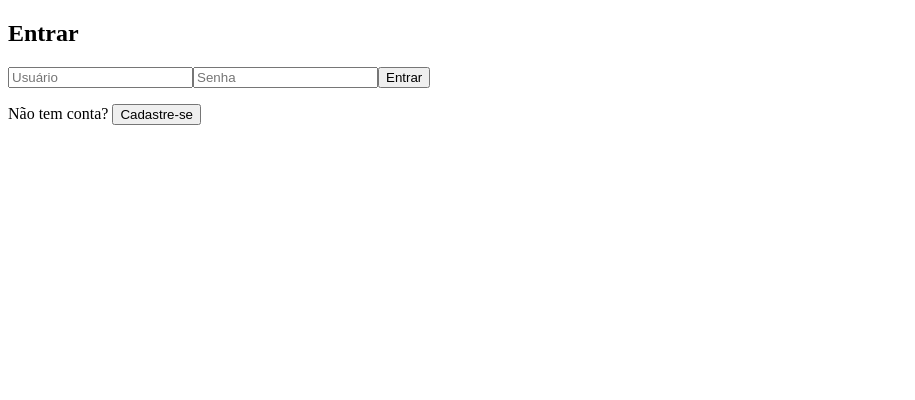
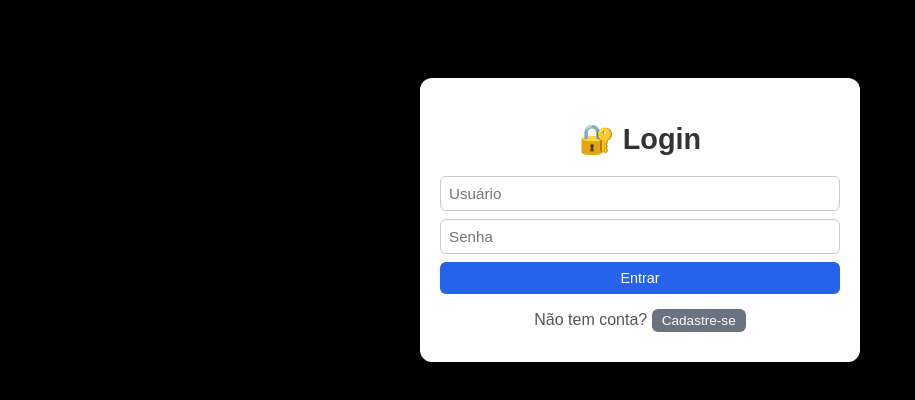
Before and after one commit to giofeitosa-dev/lista-tarefas, a React (Vite) app in the folder frontend/: page / in a window 1280 px wide. Shown: the top 400 px of the page, without its empty margins (0-915 px from the left). Built offline with nearby package versions, Linux system fonts and the light colour scheme.

Commit message:
fix: correct pages style

```diff
--- a/frontend/src/App.jsx
+++ b/frontend/src/App.jsx
@@ -19,15 +19,21 @@ function AppContent() {
   const isAdmin = role === 'ROLE_ADMIN';
 
   return (
-    <div>
-      <header style={{ display: 'flex', justifyContent: 'space-between' }}>
-        <span>Logado como {isAdmin ? 'Admin' : 'Usuário'}</span>
-        <button onClick={logout}>Sair</button>
-      </header>
-      <TodoList isAdmin={isAdmin} />
+  <div className="todo-container" style={{ maxWidth: 700 }}>
+    <div style={{ display: 'flex', justifyContent: 'space-between', alignItems: 'center', marginBottom: 20 }}>
+      <span style={{ color: '#555', fontSize: '0.9rem' }}>
+        Logado como <strong>{isAdmin ? 'Admin' : 'Usuário'}</strong>
+      </span>
+      <button onClick={logout} className="btn btn-gray">
+        Sair
+      </button>
     </div>
-  );
+    <TodoList isAdmin={isAdmin} />
+  </div>
+);
 }
+
+
 
 export default function App() {
   return (
--- a/frontend/src/components/Login.jsx
+++ b/frontend/src/components/Login.jsx
@@ -20,30 +20,38 @@ export default function Login({ onSwitchToRegister }) {
   }
 
   return (
-    <form onSubmit={handleSubmit}>
-      <h2>Entrar</h2>
+    <div className="todo-container" style={{ maxWidth: 400 }}>
+      <h2 className="todo-title">🔐 Login</h2>
+      <div className="add-form" style={{ flexDirection: 'column' }}>
         <input
           type="text"
           placeholder="Usuário"
           value={username}
           onChange={(e) => setUsername(e.target.value)}
-        required
+          className="input"
         />
         <input
           type="password"
           placeholder="Senha"
           value={password}
           onChange={(e) => setPassword(e.target.value)}
-        required
+          className="input"
         />
-      {error && <p style={{ color: 'red' }}>{error}</p>}
-      <button type="submit">Entrar</button>
-      <p>
+        {error && <p style={{ color: '#dc2626', margin: 0 }}>{error}</p>}
+        <button onClick={handleSubmit} className="btn btn-blue">
+          Entrar
+        </button>
+      </div>
+      <p style={{ textAlign: 'center', color: '#555' }}>
         Não tem conta?{' '}
-        <button type="button" onClick={onSwitchToRegister}>
+        <button
+          onClick={onSwitchToRegister}
+          className="btn btn-gray"
+          style={{ padding: '4px 10px', fontSize: '0.85rem' }}
+        >
           Cadastre-se
         </button>
       </p>
-    </form>
+    </div>
   );
 }
--- a/frontend/src/components/Register.jsx
+++ b/frontend/src/components/Register.jsx
@@ -20,38 +20,49 @@ export default function Register({ onSwitchToLogin }) {
 
   if (success) {
     return (
-      <div>
-        <p>Conta criada! Agora você já pode entrar.</p>
-        <button onClick={onSwitchToLogin}>Ir para o login</button>
+      <div className="todo-container" style={{ maxWidth: 400, textAlign: 'center' }}>
+        <h2 className="todo-title">✅ Conta criada!</h2>
+        <p style={{ color: '#555' }}>Agora você já pode entrar.</p>
+        <button onClick={onSwitchToLogin} className="btn btn-blue">
+          Ir para o login
+        </button>
       </div>
     );
   }
 
   return (
-    <form onSubmit={handleSubmit}>
-      <h2>Criar conta</h2>
+    <div className="todo-container" style={{ maxWidth: 400 }}>
+      <h2 className="todo-title">📝 Criar conta</h2>
+      <div className="add-form" style={{ flexDirection: 'column' }}>
         <input
           type="text"
           placeholder="Usuário"
           value={username}
           onChange={(e) => setUsername(e.target.value)}
-        required
+          className="input"
         />
         <input
           type="password"
           placeholder="Senha"
           value={password}
           onChange={(e) => setPassword(e.target.value)}
-        required
+          className="input"
         />
-      {error && <p style={{ color: 'red' }}>{error}</p>}
-      <button type="submit">Cadastrar</button>
-      <p>
+        {error && <p style={{ color: '#dc2626', margin: 0 }}>{error}</p>}
+        <button onClick={handleSubmit} className="btn btn-blue">
+          Cadastrar
+        </button>
+      </div>
+      <p style={{ textAlign: 'center', color: '#555' }}>
         Já tem conta?{' '}
-        <button type="button" onClick={onSwitchToLogin}>
+        <button
+          onClick={onSwitchToLogin}
+          className="btn btn-gray"
+          style={{ padding: '4px 10px', fontSize: '0.85rem' }}
+        >
           Entrar
         </button>
       </p>
-    </form>
+    </div>
   );
 }
--- a/frontend/src/main.jsx
+++ b/frontend/src/main.jsx
@@ -1,6 +1,6 @@
 import { StrictMode } from 'react'
 import { createRoot } from 'react-dom/client'
-
+import './App.css'
 import App from './App.jsx'
 
 createRoot(document.getElementById('root')).render(
```
Lines whose indentation alone changed are shown as unchanged.
